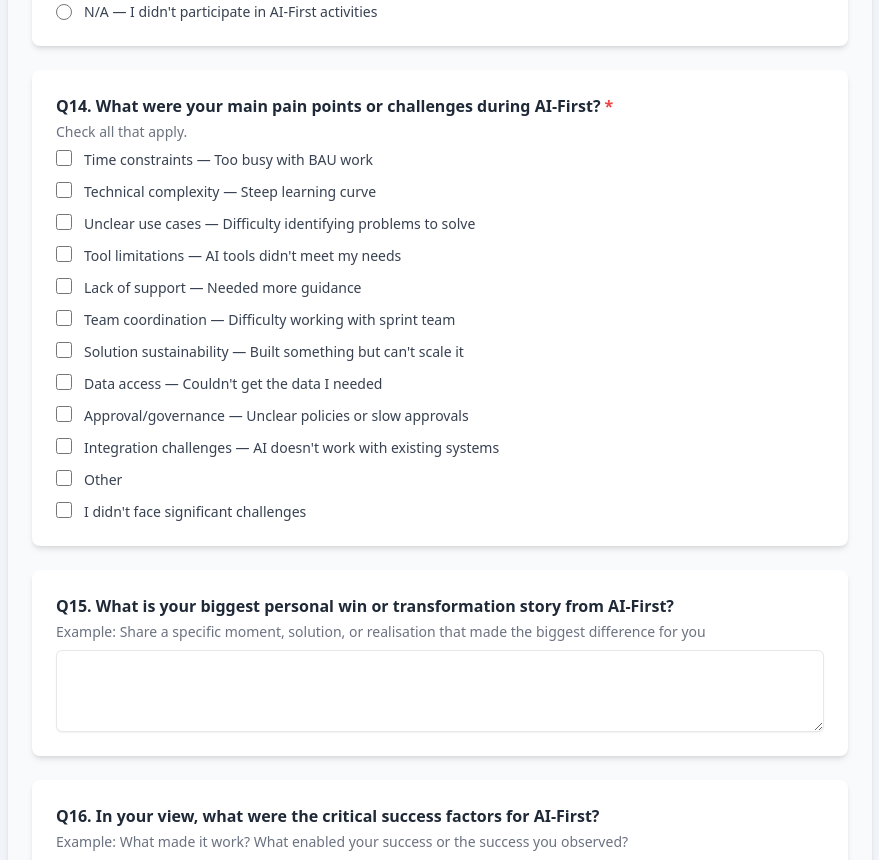
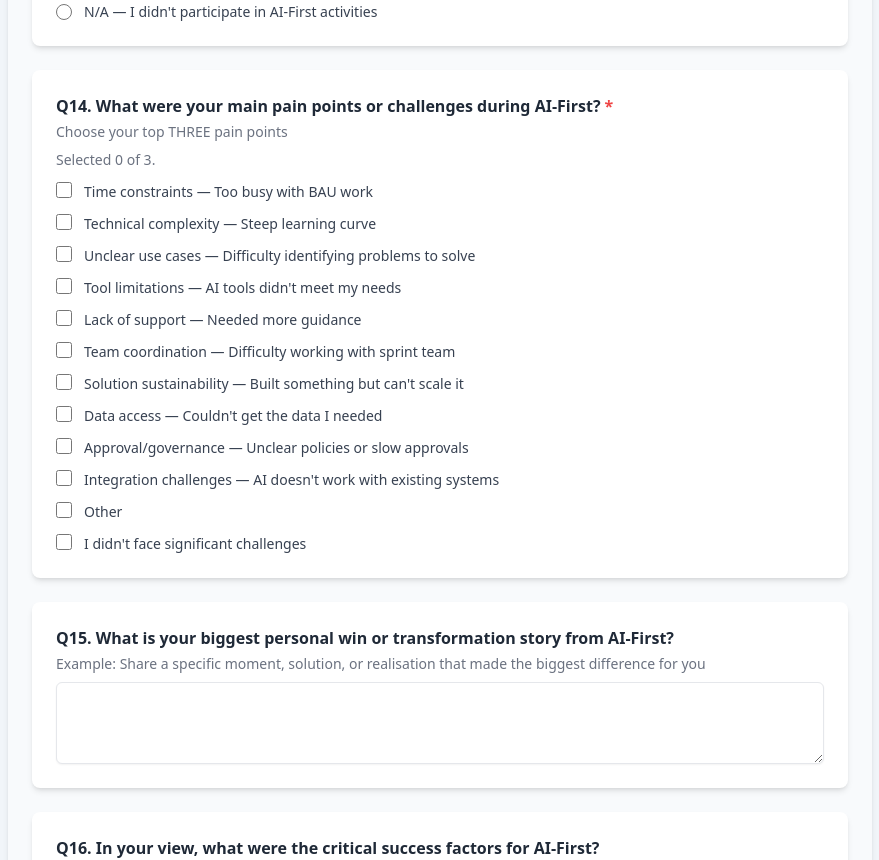
Before and after one commit to s4dha/AI-First-Survey, a React (Vite) app: page / in a window 1280 px wide. Shown: the part 6380-7240 px from the top of the page, without its empty margins (200-1079 px from the left). Built offline with nearby package versions, Linux system fonts and the light colour scheme.

Commit message:
make q14 top 3

```diff
--- a/constants.ts
+++ b/constants.ts
@@ -279,9 +279,10 @@ export const SURVEY_DATA: SurveySection[] = [
         {
             id: "q14_pain_points",
             text: "Q14. What were your main pain points or challenges during AI-First?",
-            description: "Check all that apply.",
-            type: QuestionType.CHECKBOX,
+            description: "Choose your top THREE pain points",
+            type: QuestionType.MULTI_SELECT_CHECKBOX,
             required: true,
+            limit: 3,
             options: [
                 { value: "time", label: "Time constraints — Too busy with BAU work" },
                 { value: "complexity", label: "Technical complexity — Steep learning curve" },
```
